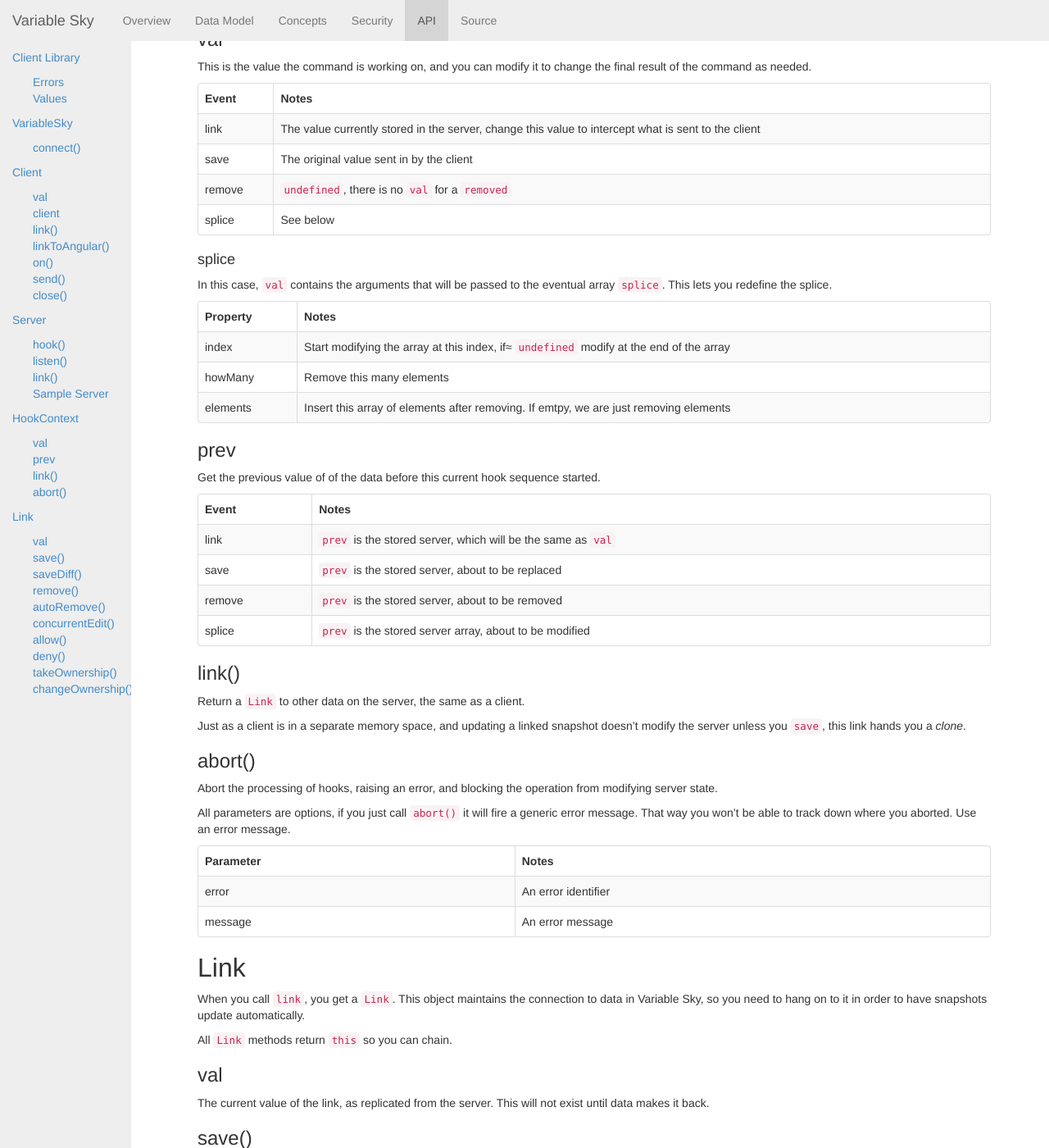
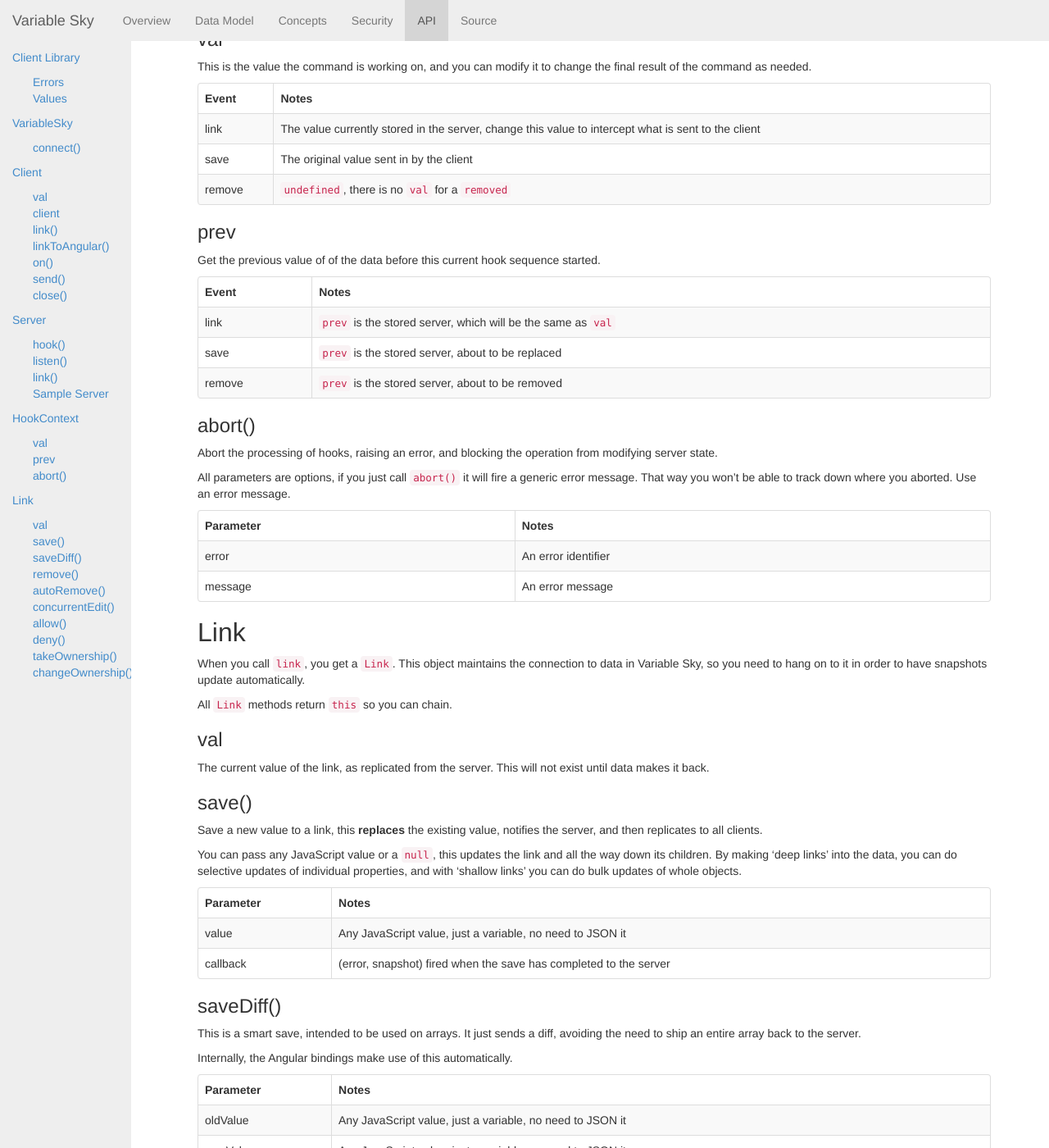
Before and after one commit to wballard/VariableSky, a Jekyll site: the page built from api.markdown, in a window 1280 px wide and 1400 px high, scrolled down 5819 px. Shown: the whole window at 82% size. Built offline with Jekyll 4.4.1, drawn with Linux system fonts in a browser that asks for light colours; Markdown is read by kramdown in place of the engine named in the settings.

Commit message:
removed splice concept, was not needed

```diff
--- a/api.markdown
+++ b/api.markdown
@@ -330,17 +330,6 @@
 |link|The value currently stored in the server, change this value to intercept what is sent to the client|
 |save|The original value sent in by the client|
 |remove|`undefined`, there is no `val` for a `removed`|
-|splice|See below|
-
-#### splice
-In this case, `val` contains the arguments that will be passed to the
-eventual array `splice`. This lets you redefine the splice.
-
-|Property|Notes|
-|--------|-----|
-|index|Start modifying the array at this index, if≈ `undefined` modify at the end of the array|
-|howMany|Remove this many elements|
-|elements|Insert this array of elements after removing. If emtpy, we are just removing elements|
 
 ### prev
 Get the previous value of of the data before this current hook sequence
@@ -351,14 +340,6 @@
 |link|`prev` is the stored server, which will be the same as `val`|
 |save|`prev` is the stored server, about to be replaced|
 |remove|`prev` is the stored server, about to be removed|
-|splice|`prev` is the stored server array, about to be modified|
-
-### link()
-Return a `Link` to other data on the server, the same as a client.
-
-Just as a client is in a separate memory space, and updating a linked
-snapshot doesn't modify the server unless you `save`, this link hands
-you a _clone_.
 
 ### abort()
 Abort the processing of hooks, raising an error, and blocking the
```
